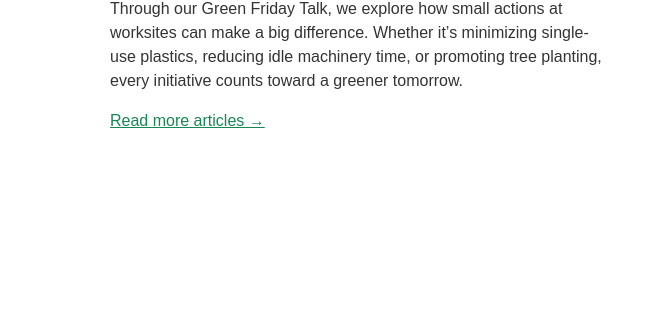
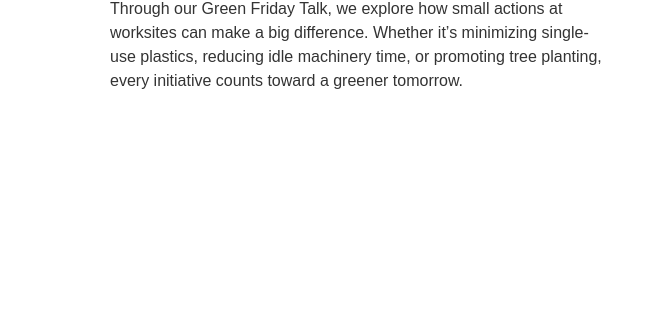
Before and after one commit to ajmalHSE/green-meram, a plain HTML site: page index.html in a window 1280 px wide. Shown: the part 361-678 px from the top of the page, 0-671 px from the left. Drawn offline with nearby package versions, Linux system fonts and the light colour scheme.

Commit message:
Update index.html

```diff
--- a/index.html
+++ b/index.html
@@ -96,7 +96,7 @@
         <h3 class="friday-talk">Green Friday Talk</h3>
         <p class="date">10 Oct 2025</p>
         <p>In today’s industrial era, sustainability is not a luxury—it’s a necessity. Through our Green Friday Talk, we explore how small actions at worksites can make a big difference. Whether it’s minimizing single-use plastics, reducing idle machinery time, or promoting tree planting, every initiative counts toward a greener tomorrow.</p>
-        <p><a href="article.html" class="text-success">Read more articles →</a></p>
+
       </div>
 
       <div class="right-section">
```
